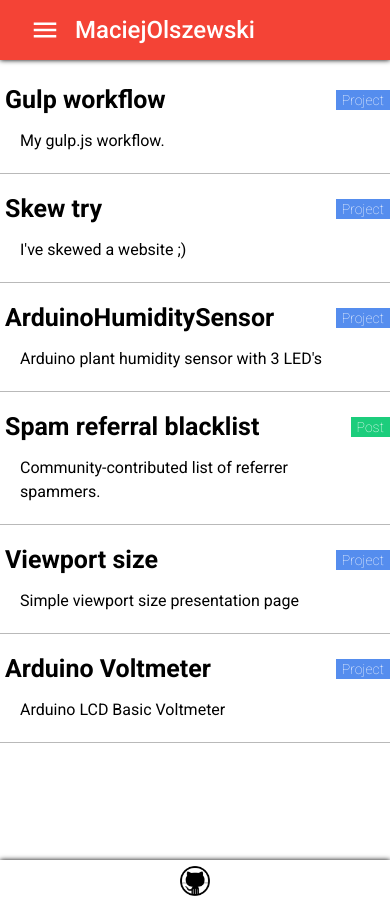
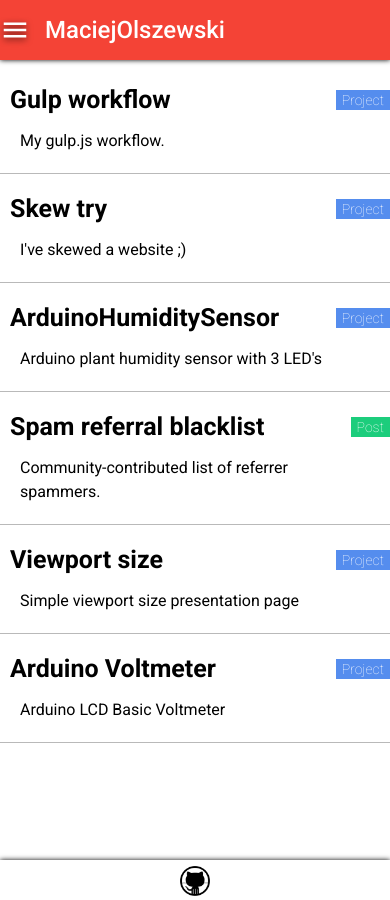
Before and after one commit to MaciejOlszewski/MaciejOlszewski.github.io, a Jekyll site: the page built from index.html, in a window 390 px wide. Built offline with Jekyll 4.4.1, drawn with Linux system fonts in a browser that asks for light colours.

Commit message:
tweak menu icon position

```diff
--- a/_sass/media-queries.sass
+++ b/_sass/media-queries.sass
@@ -24,4 +24,6 @@
   section.row > .label-project, section.row > .label-post
     float: right
   a.title
-    margin-left: 5px
+    margin-left: 10px
+  a.menu-toggle, a > i
+    margin-left: 0px
--- a/js/js.js
+++ b/js/js.js
@@ -1,3 +1,7 @@
+
+
+
+
 function onClick() {
   var searchfield = document.getElementById('search');
   var searchString = document.getElementById('searchString');
```
